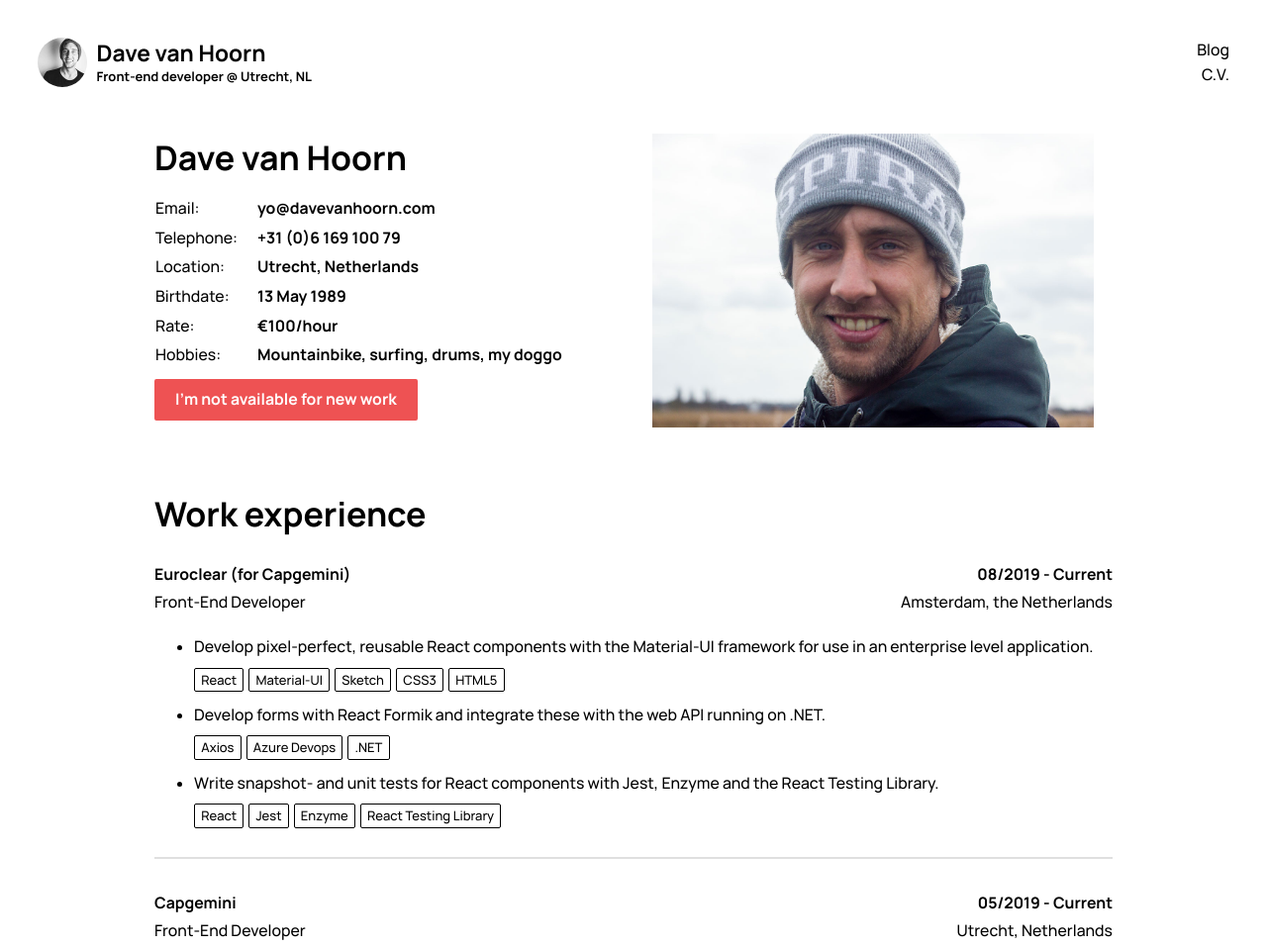
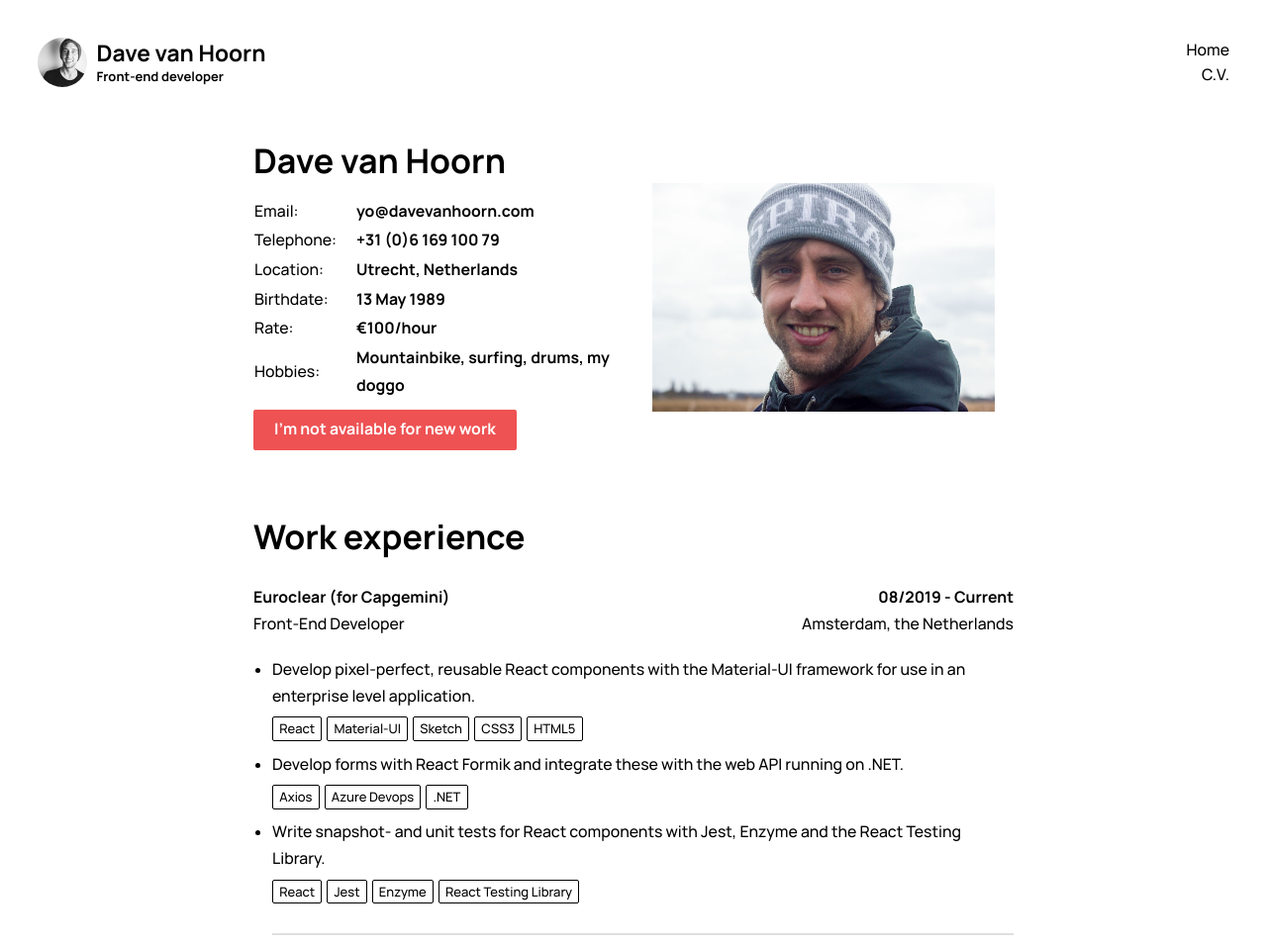
Before and after one commit to davevanhoorn/site, a Gatsby site: page /cv in a window 1280 px wide. Shown: the top 958 px of the page at 99% size. Built offline with nearby package versions, Linux system fonts and the light colour scheme; Gatsby itself is replaced by a stand-in of ours.

```diff
--- a/gatsby-config.js
+++ b/gatsby-config.js
@@ -2,7 +2,7 @@ module.exports = {
   siteMetadata: {
     title: "Dave van Hoorn",
     titleTemplate: "%s - Dave van Hoorn",
-    description: "Front-end developer @ Utrecht, NL",
+    description: "Front-end developer",
     url: "https://davevanhoorn.com",
     twitterUsername: "@davevanhoorn",
     image: "src/assets/images/dave.jpg",
--- a/src/assets/css/fonts.css
+++ b/src/assets/css/fonts.css
@@ -13,10 +13,7 @@
 html {
   font-family: Manrope, -apple-system, BlinkMacSystemFont, "Segoe UI", Roboto,
     "Helvetica Neue", Arial, sans-serif;
-}
-
-html {
-  font-size: 18px;
+  font-size: 16px;
   line-height: 27px;
 }
 
@@ -27,6 +24,7 @@ h1,
   margin-top: 1.5rem;
   margin-bottom: 1.5rem;
 }
+
 h2,
 .h2 {
   font-size: 1.4444444rem;
@@ -34,6 +32,7 @@ h2,
   margin-top: 2rem;
   margin-bottom: 1.5rem;
 }
+
 h3,
 .h3 {
   font-size: 1.2222222rem;
@@ -41,6 +40,7 @@ h3,
   margin-top: 1.5rem;
   margin-bottom: 1rem;
 }
+
 h4,
 .h4 {
   font-size: 1rem;
@@ -48,6 +48,7 @@ h4,
   margin-top: 1.5rem;
   margin-bottom: 1rem;
 }
+
 h5,
 .h5 {
   font-size: 1rem;
@@ -55,6 +56,7 @@ h5,
   margin-top: 1.5rem;
   margin-bottom: 1rem;
 }
+
 p,
 ul,
 table,
@@ -62,17 +64,23 @@ blockquote {
   margin-top: 0rem;
   margin-bottom: 1.5rem;
 }
+
+ul {
+  padding-left: 0;
+  margin-left: 1rem;
+}
+
 ul ul {
   margin-top: 0rem;
   margin-bottom: 0rem;
 }
 
-/* Let's make sure all's aligned */
 hr,
 .hr {
   border: 1px solid;
   margin: -1px 0;
 }
+
 a,
 b,
 i,
@@ -92,6 +100,10 @@ sup {
 }
 sub {
   bottom: -0.25em;
+}
+
+a {
+  color: black;
 }
 
 @media only screen and (min-width: 768px) {
--- a/src/assets/css/global.css
+++ b/src/assets/css/global.css
@@ -9,9 +9,9 @@ html {
 }
 
 body {
-  padding-left: 0.75rem;
-  padding-right: 0.75rem;
-  padding-top: 0.75rem;
+  padding-left: 1.25rem;
+  padding-right: 1.25rem;
+  padding-top: 1.25rem;
 }
 
 @media only screen and (min-width: 768px) {
@@ -21,3 +21,8 @@ body {
     padding-top: 2rem;
   }
 }
+
+code span.greyscale,
+code span.greyscale span {
+  color: rgba(255, 255, 255, 0.25) !important;
+}
--- a/src/components/block-content/index.module.css
+++ b/src/components/block-content/index.module.css
@@ -23,7 +23,6 @@
   background-color: black !important;
 }
 
-/* Code Block */
 .postSyntax code:first-of-type {
   color: rgba(255, 255, 255, 0.25) !important;
 }
--- a/src/components/cv/cvWrapper.module.css
+++ b/src/components/cv/cvWrapper.module.css
@@ -1,6 +1,6 @@
 .wrapper {
   width: 100%;
-  max-width: 968px;
+  max-width: 768px;
   margin-left: auto;
   margin-right: auto;
   margin-top: 2.44736835rem;
--- a/src/components/excerpt/excerpt.module.css
+++ b/src/components/excerpt/excerpt.module.css
@@ -1,6 +1,6 @@
 .wrapper {
   width: 100%;
-  max-width: 968px;
+  max-width: 768px;
   margin-left: auto;
   margin-right: auto;
 }
@@ -11,19 +11,12 @@
   text-decoration: none;
 }
 
+.article {
+  margin-bottom: 3rem;
+}
+
 .article:hover {
   cursor: pointer;
-}
-
-@media only screen and (min-width: 768px) {
-  .article:hover .title::after {
-    color: white;
-    content: "→";
-    width: 100%;
-    height: 2px;
-    background-color: black;
-    margin-left: 0.5rem;
-  }
 }
 
 .article:last-of-type {
@@ -37,7 +30,7 @@
 
 @media only screen and (min-width: 768px) {
   .title {
-    line-height: 2.3684211rem;
+    line-height: 1.684211rem;
   }
 }
 
--- a/src/components/excerpt/excerpt.tsx
+++ b/src/components/excerpt/excerpt.tsx
@@ -19,7 +19,7 @@ const Excerpt: FunctionComponent<TExcerptProps> = ({
 }) => (
   <div className={styles.article}>
     <Link className={styles.link} to={getBlogUrl(publishedAt, slug)}>
-      <h2 className={styles.title}>{title}</h2>
+      <h3 className={styles.title}>{title}</h3>
       <p className={styles.description}>{excerpt}</p>
     </Link>
   </div>
--- a/src/components/excerpt/excerptWrapper.tsx
+++ b/src/components/excerpt/excerptWrapper.tsx
@@ -8,7 +8,8 @@ type TExcerptWrapperProps = {
   posts: TPost[]
 }
 
-const ExcerptWrapper: FunctionComponent<TExcerptWrapperProps> = ({ posts }) => (
+const ExcerptWrapper: FunctionComponent<TExcerptWrapperProps> = ({ posts }) => {
+  return (
     <div className={styles.wrapper}>
       {posts.map((post: TPost, index: number) => {
         const { node } = post
@@ -24,5 +25,6 @@ const ExcerptWrapper: FunctionComponent<TExcerptWrapperProps> = ({ posts }) => (
       })}
     </div>
   )
+}
 
 export default ExcerptWrapper
--- a/src/components/navigation/navigation.module.css
+++ b/src/components/navigation/navigation.module.css
@@ -3,6 +3,7 @@
   justify-content: space-between;
   align-items: center;
   width: 100%;
+  margin-bottom: 3rem;
 }
 
 .logoWrapper {
--- a/src/components/navigation/navigation.tsx
+++ b/src/components/navigation/navigation.tsx
@@ -39,7 +39,7 @@ const Navigation: FunctionComponent = () => {
   `)
 
   const menu = [
-    { to: "/", title: "Blog" },
+    { to: "/", title: "Home" },
     { to: "/cv", title: "C.V." },
   ]
 
--- a/src/components/post/postSingle.module.css
+++ b/src/components/post/postSingle.module.css
@@ -1,6 +1,6 @@
 .wrapper {
   width: 100%;
-  max-width: 968px;
+  max-width: 768px;
   margin-left: auto;
   margin-right: auto;
 }
--- a/src/pages/index.tsx
+++ b/src/pages/index.tsx
@@ -16,7 +16,10 @@ type TIndexPageProps = {
 
 export const query = graphql`
   query MyQuery {
-    posts: allSanityPost(filter: { slug: { current: { ne: null } } }) {
+    posts: allSanityPost(
+      sort: { fields: publishedAt, order: DESC }
+      filter: { mainImage: { _key: {}, _type: { eq: "image" } } }
+    ) {
       edges {
         node {
           id
```
Also changed, not shown: gatsby-node.js (+9 -2 lines), src/components/block-content/index.tsx (+14 -2 lines), 1 other file. Lines whose indentation alone changed are shown as unchanged.
